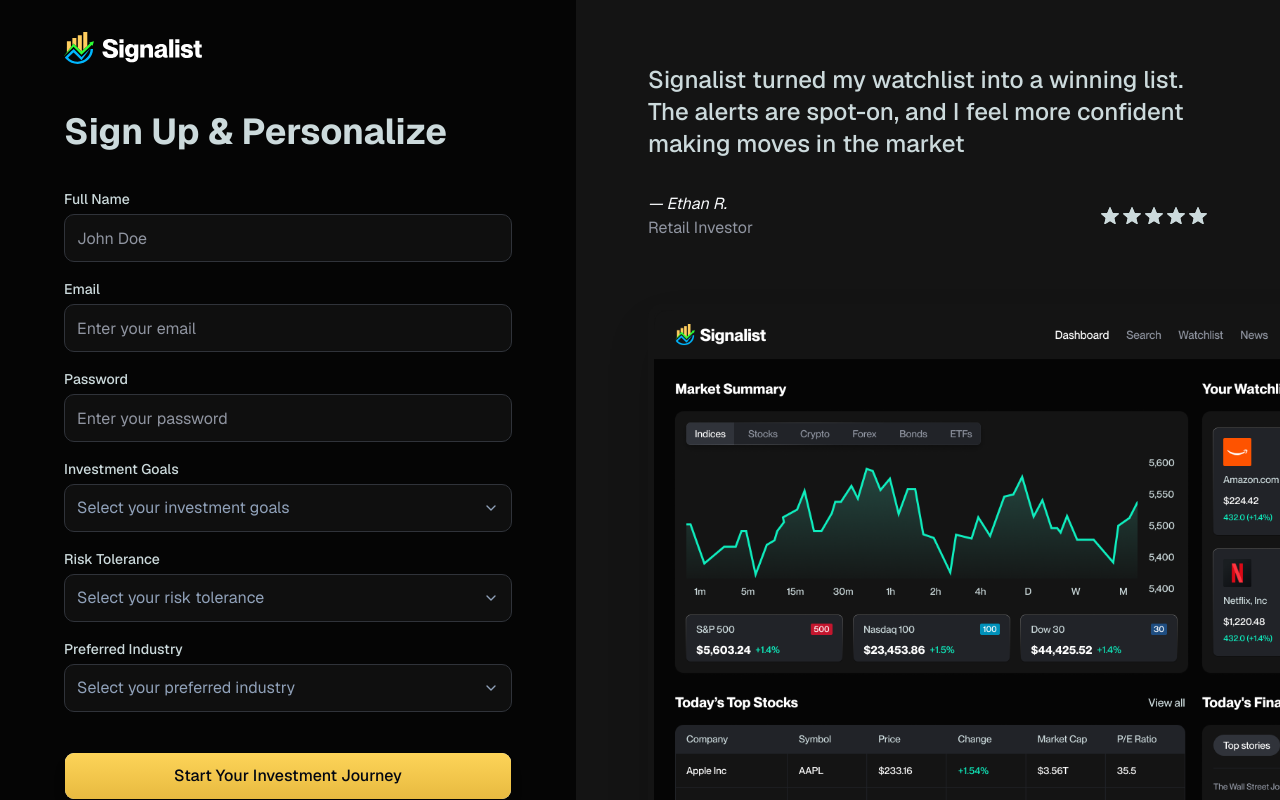
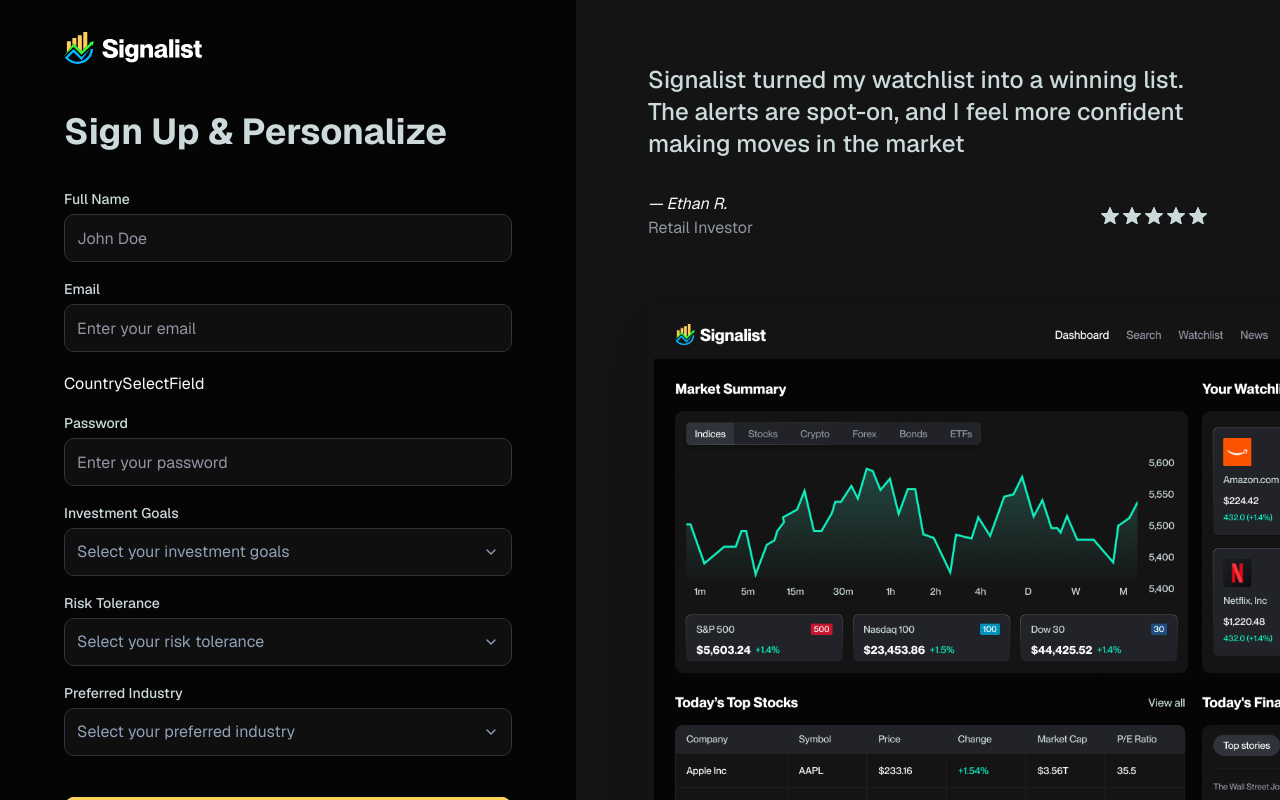
Before and after one commit to nahkar/stock-market, a Next.js app: page /sign-up in a window 1280 px wide. Built offline with nearby package versions, Linux system fonts and the light colour scheme.

Commit message:
feat: Add CountrySelectField to sign-up form for improved user location selection

```diff
--- a/app/(auth)/sign-up/page.tsx
+++ b/app/(auth)/sign-up/page.tsx
@@ -1,5 +1,5 @@
 'use client';
-import { InputField, SelectField } from '@/components/forms';
+import { CountrySelectField, InputField, SelectField } from '@/components/forms';
 import { Button } from '@/components/ui/button';
 import { SubmitHandler, useForm } from 'react-hook-form';
 
@@ -84,6 +84,13 @@ export default function SignUp() {
 						},
 					}}
 				/>
+				<CountrySelectField
+					name="country"
+					label="Country"
+					control={control}
+					error={errors.country}
+					required
+				/>
 				<InputField
 					name="password"
 					label="Password"
--- a/components/forms/index.ts
+++ b/components/forms/index.ts
@@ -1,2 +1,3 @@
 export { InputField } from './ui/InputField';
 export { SelectField } from './ui/SelectField';
+export { CountrySelectField } from './ui/CountrySelectField';
--- /dev/null
+++ b/components/forms/ui/CountrySelectField.tsx
@@ -0,0 +1,3 @@
+export const CountrySelectField = () => {
+	return <div>CountrySelectField</div>;
+};
```
